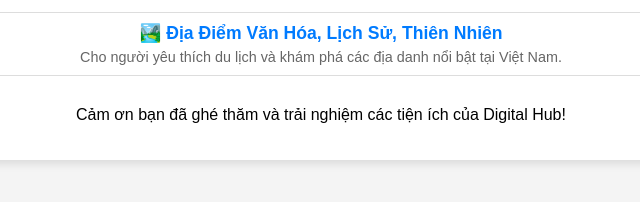
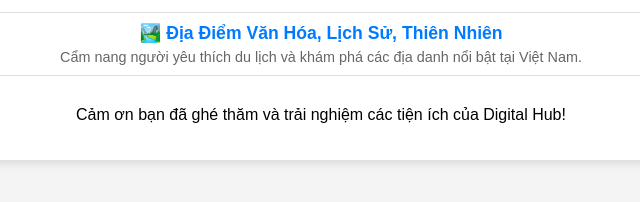
Before and after one commit to namlesgvn/namlesgvn, a plain HTML site: page index.html in a window 1280 px wide. Shown: the part 320-522 px from the top of the page, 319-959 px from the left. Drawn offline with Linux system fonts and the light colour scheme.

Commit message:
Update index.html

```diff
--- a/index.html
+++ b/index.html
@@ -66,7 +66,7 @@
                 <a href="https://diadiem.lenamvn.com">
                     🏞️ Địa Điểm Văn Hóa, Lịch Sử, Thiên Nhiên
                 </a>
-                <div class="description">Cho người yêu thích du lịch và khám phá các địa danh nổi bật tại Việt Nam.</div>
+                <div class="description">Cẩm nang người yêu thích du lịch và khám phá các địa danh nổi bật tại Việt Nam.</div>
             </li>
             </ul>
 
```
